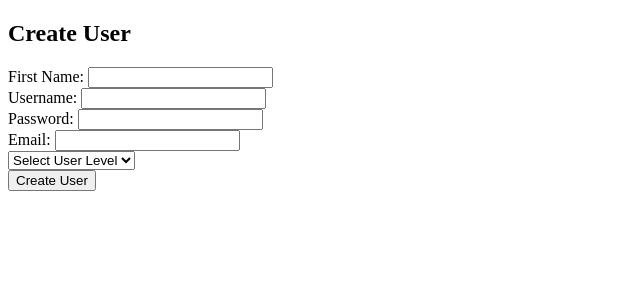
After one commit to jpeden96/movieAdmin_login, a PHP site: page /admin/admin_createuser.php in a window 1280 px wide. The commit adds this page. Shown: the top 300 px of the page, without its empty margins (0-640 px from the left). Run offline with PHP 8.4, Linux system fonts and the light colour scheme.

Commit message:
added all of the updated class files to my project

```diff
--- /dev/null
+++ b/admin/admin_createuser.php
@@ -0,0 +1,52 @@
+<?php
+  require_once('phpscripts/config.php');
+  //confirm_logged_in();  //uncomment later
+  //
+  if(isset($_POST['submit'])){
+
+    $fname = trim($_POST['fname']); //trim ensures if there any any spaces or capitals(minor changes) then it won't affewct the user
+    $username = trim($_POST['username']);
+    $password = trim($_POST['password']);
+    $email = trim($_POST['email']);
+    $lvllist = $_POST['lvllist'];
+    if(empty($lvllist)) {
+      $message = "please select a user level.";
+    }else{
+      $result = createUser($fname, $username, $password, $email, $lvllist);
+      $message = $result;
+    }
+  }
+?>
+
+<!doctype html>
+<html>
+<head>
+<meta charset="UTF-8">
+<title>Create User</title>
+</head>
+<body>
+  <h2>Create User</h2>
+  <?php if(!empty($message)){echo $message;} ?>
+  <form action="admin_createuser.php" method="post">
+    <label>First Name:</label>
+    <input type="text" name="fname" value=""><br>
+
+    <label>Username:</label>
+    <input type="text" name="username" value=""><br>
+
+    <label>Password:</label>
+    <input type="text" name="password" value=""><br>
+
+    <label>Email:</label>
+    <input type="text" name="email" value=""><br>
+
+    <select name="lvllist">
+      <option value="">Select User Level</option> <!--leavign empty will trigger a warner to fill out the drop down -->
+      <option value="2">Web Admin</option>
+      <option value="1">Web Master</option>
+    </select><br>
+    <input type="submit" name="submit" value="Create User">
+  </form>
+
+</body>
+</html>
--- a/admin/phpscripts/config.php
+++ b/admin/phpscripts/config.php
@@ -3,4 +3,5 @@
 	require_once('read.php');
 	require_once('login.php');
 	require_once('sessions.php');
+	require_once('user.php');
 ?>
--- a/admin/phpscripts/sessions.php
+++ b/admin/phpscripts/sessions.php
@@ -7,4 +7,9 @@
       redirect_to("admin_login.php");
     }
   }
+
+  function logged_out() {
+    session_destroy(); //kill any session on server
+    redirect_to("../admin_login.php");
+  }
 ?>
--- /dev/null
+++ b/admin/phpscripts/user.php
@@ -0,0 +1,20 @@
+<?php
+  function createUser($fname, $username, $password, $email, $lvllist) {
+    include('connect.php');
+    $userstring = "INSERT INTO tbl_user VALUES (NULL, '{$fname}', '{$username}', '{$password}', '{$email}', NULL, 'no', '{$lvllist}' )";
+  // echo $userstring;
+  // die;
+
+  $userquery = mysqli_query($link, $userstring);
+  if(userquery) {
+    redirect_to('admin_index.php');
+  }else{
+    $message = "Sorry, there were issues with your attempt to create a user. Please try again later.";
+    return $message;
+  }
+
+
+  mysqli_close($link);
+}
+
+ ?>
```
Also changed, not shown: admin/admin_index.php (+8 -1 lines), admin/phpscripts/caller.php (added, +17 -0 lines), admin/phpscripts/login.php (+0 -11 lines).
